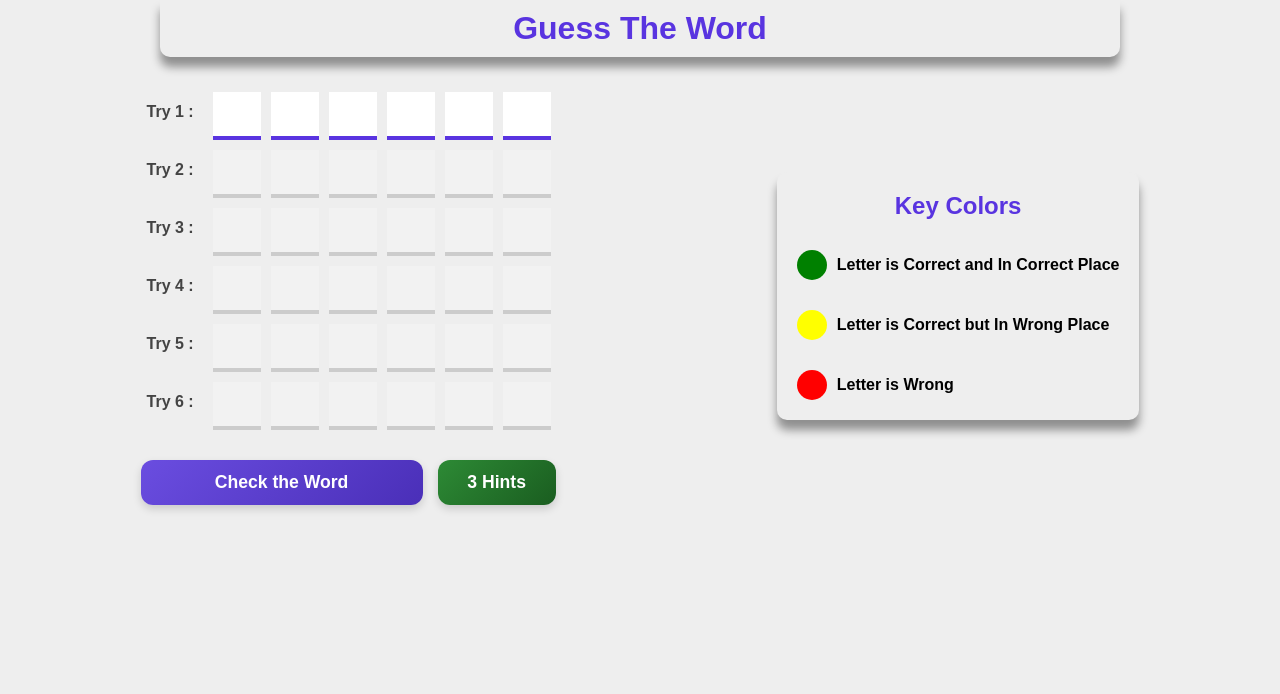
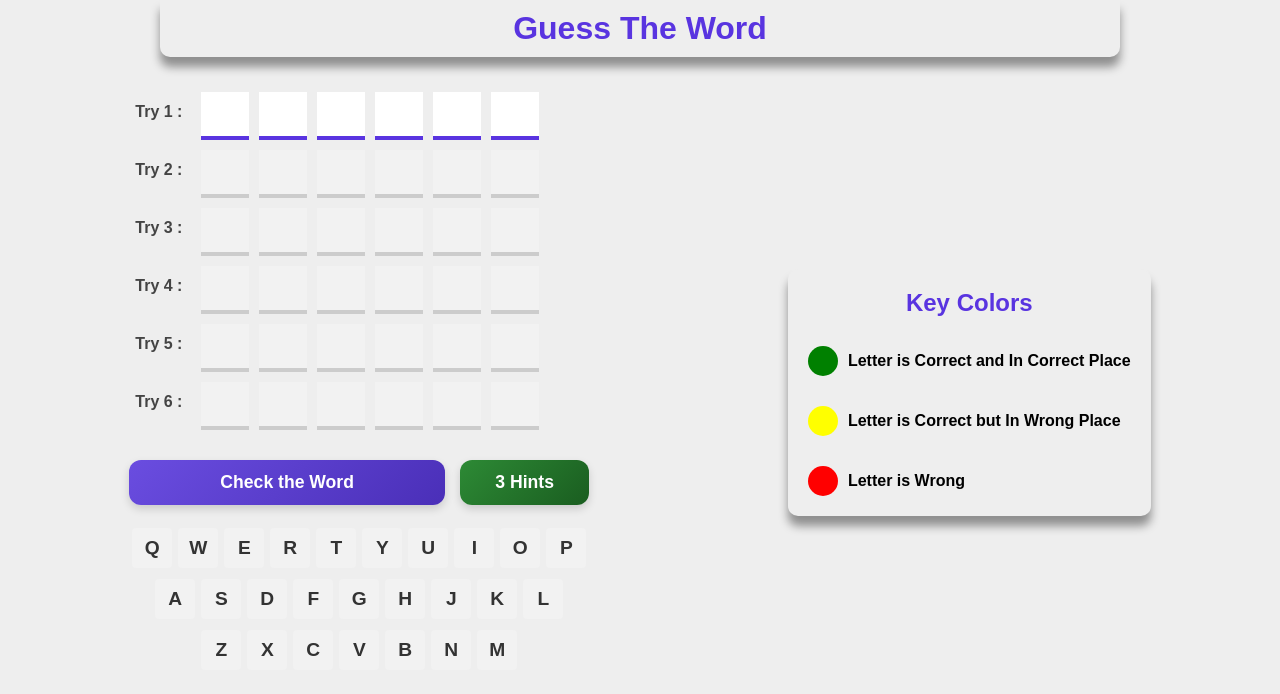
Before and after one commit to LailaMosbah/GuessTheWordGame, a React (Vite) app: page / in a window 1280 px wide. Shown: the top 694 px of the page. Built offline with nearby package versions, Linux system fonts and the light colour scheme.

Commit message:
add keyboard component and hint handler

```diff
--- a/src/components/Controls.jsx
+++ b/src/components/Controls.jsx
@@ -1,20 +1,18 @@
-import React, { useState } from "react";
+import React from "react";
 import styles from "../styles/control.module.css";
 
-export default function Controls({ checkWord }) {
-  const [noOfHints, setNoOfHints] = useState(3);
-
-  function useHint() {
-    if (noOfHints > 0) setNoOfHints(noOfHints - 1);
-  }
-
+export default function Controls({ checkWord, onHint, hintsRemaining }) {
   return (
     <div className={styles.container}>
       <button className={styles.checkBtn} onClick={checkWord}>
         Check the Word
       </button>
-      <button onClick={useHint} className={styles.checkhint}>
-        <span>{noOfHints}</span> Hints
+      <button
+        onClick={onHint}
+        className={styles.checkhint}
+        disabled={hintsRemaining === 0}
+      >
+        <span>{hintsRemaining}</span> Hints
       </button>
     </div>
   );
--- a/src/components/GameArea.jsx
+++ b/src/components/GameArea.jsx
@@ -2,47 +2,59 @@ import React, { useState } from "react";
 import Inputs from "./Inputs";
 import Controls from "./Controls";
 import Message from "./Message";
+import Keyboard from "./Keyboard";
 import words from "../data/words";
 
 export default function GameArea() {
   const wordLength = 6;
   const numberOfTries = 6;
-
-  // Pick random word
+  const [currentRow, setCurrentRow] = useState(0);
+  const [currentCol, setCurrentCol] = useState(0);
   const [targetWord] = useState(
     words[Math.floor(Math.random() * words.length)]
   );
-
-  // Track attempts
   const [tries, setTries] = useState(
     Array(numberOfTries).fill(Array(wordLength).fill({ value: "", status: "" }))
   );
   const [currentTry, setCurrentTry] = useState(0);
   const [message, setMessage] = useState("");
+  const [score, setScore] = useState(0);
+  const [usedLetters, setUsedLetters] = useState({ hintsRemaining: 3 });
 
   // Handle typing in inputs
   function handleInputChange(rowIndex, colIndex, value) {
     const updatedTries = tries.map((row, r) =>
       r === rowIndex
         ? row.map((cell, c) =>
-            c === colIndex ? { ...cell, value, status: "" } : cell
+            c === colIndex
+              ? { ...cell, value: value.toLowerCase(), status: "" }
+              : cell
           )
         : row
     );
     setTries(updatedTries);
+    setCurrentCol(colIndex + 1); // Update current column for focus
   }
 
   // Check if word is correct
   function checkWord() {
     const attempt = tries[currentTry];
     let newRow = attempt.map((cell, i) => {
-      if (cell.value === targetWord[i]) {
-        return { ...cell, status: "right" };
-      } else if (targetWord.includes(cell.value)) {
-        return { ...cell, status: "place" };
-      } else {
-        return { ...cell, status: "wrong" };
+      const letter = cell.value.toLowerCase();
+      let status = "wrong";
+      if (letter === targetWord[i].toLowerCase()) {
+        status = "right";
+      } else if (targetWord.includes(letter)) {
+        status = "place";
       }
+
+      setUsedLetters((prev) => ({
+        ...prev,
+        [letter]:
+          status === "right" ? "right" : status === "place" ? "place" : "wrong",
+      }));
+
+      return { ...cell, status };
     });
 
     const updatedTries = tries.map((row, r) =>
@@ -52,12 +64,62 @@ export default function GameArea() {
     setTries(updatedTries);
 
     if (newRow.every((cell) => cell.status === "right")) {
-      setMessage("🎉 You guessed the word!");
+      const newScore =
+        1000 - currentTry * 100 + usedLetters.hintsRemaining * 50;
+      setScore(newScore);
+      setMessage(`🎉 You guessed the word! Score: ${newScore}`);
     } else if (currentTry === numberOfTries - 1) {
       setMessage(`😢 Game Over! The word was ${targetWord}`);
     } else {
       setCurrentTry(currentTry + 1);
+      setCurrentRow(currentRow + 1);
+      setCurrentCol(0); // Reset column for new row
     }
+  }
+
+  // Hint function
+  function handleHint() {
+    if (usedLetters.hintsRemaining <= 0) return;
+
+    const word = targetWord.toLowerCase();
+
+    // build order: currentCol..end, then 0..currentCol-1
+    const indices = [...Array(wordLength).keys()];
+    const order = indices
+      .slice(currentCol)
+      .concat(indices.slice(0, currentCol));
+
+    // find first slot that's empty or wrong
+    let applyAt = -1;
+    for (const i of order) {
+      const cellVal = (tries[currentRow][i].value || "").toLowerCase();
+      if (cellVal !== word[i]) {
+        applyAt = i;
+        break;
+      }
+    }
+    if (applyAt === -1) return; // row is already perfect
+
+    // immutably update just the current row/cell
+    setTries((prev) =>
+      prev.map((row, r) =>
+        r === currentRow
+          ? row.map((cell, c) =>
+              c === applyAt
+                ? { value: word[applyAt], status: "right" }
+                : { ...cell }
+            )
+          : row
+      )
+    );
+
+    setUsedLetters((prev) => ({
+      ...prev,
+      [word[applyAt]]: "right",
+      hintsRemaining: prev.hintsRemaining - 1,
+    }));
+
+    setCurrentCol(Math.min(applyAt + 1, wordLength - 1));
   }
 
   return (
@@ -66,9 +128,16 @@ export default function GameArea() {
         tries={tries}
         currentTry={currentTry}
         handleInputChange={handleInputChange}
+        currentRow={currentRow}
+        currentCol={currentCol}
       />
-      <Controls checkWord={checkWord} />
+      <Controls
+        checkWord={checkWord}
+        onHint={handleHint}
+        hintsRemaining={usedLetters.hintsRemaining}
+      />
       <Message message={message} />
+      <Keyboard usedLetters={usedLetters} />
     </div>
   );
 }
--- a/src/components/InputTry.jsx
+++ b/src/components/InputTry.jsx
@@ -1,4 +1,4 @@
-import React, { useRef } from "react";
+import React, { useRef, useEffect } from "react";
 import styles from "../styles/inputs.module.css";
 
 export default function InputTry({
@@ -6,15 +6,28 @@ export default function InputTry({
   row,
   rowIndex,
   handleInputChange,
+  currentCol,
 }) {
   const inputRefs = useRef([]);
 
-  // Handle Arrows
+  // Auto-focus the current column
+  useEffect(() => {
+    if (isActive && currentCol < row.length && inputRefs.current[currentCol]) {
+      inputRefs.current[currentCol].focus();
+    }
+  }, [currentCol, isActive]);
+
+  // Handle Arrows and input
   function handleKeyDown(e, index) {
-    if (e.key === "ArrowRight" && index < row.length - 1)
+    if (e.key === "ArrowRight" && index < row.length - 1) {
       inputRefs.current[index + 1].focus();
-    if (e.key === "ArrowLeft" && index > 0)
+    }
+    if (e.key === "ArrowLeft" && index > 0) {
       inputRefs.current[index - 1].focus();
+    }
+    if (e.key === "Backspace" && !row[index].value && index > 0) {
+      inputRefs.current[index - 1].focus();
+    }
   }
 
   return (
@@ -37,9 +50,13 @@ export default function InputTry({
             }
             disabled={!isActive}
             onKeyDown={(e) => handleKeyDown(e, indexInput)}
-            onChange={(e) =>
-              handleInputChange(rowIndex, indexInput, e.target.value)
-            }
+            onChange={(e) => {
+              handleInputChange(rowIndex, indexInput, e.target.value);
+              // Auto-focus next input
+              if (indexInput < row.length - 1 && e.target.value) {
+                inputRefs.current[indexInput + 1].focus();
+              }
+            }}
           />
         </div>
       ))}
--- /dev/null
+++ b/src/components/Keyboard.jsx
@@ -0,0 +1,35 @@
+import React from "react";
+import styles from "../styles/keyboard.module.css";
+
+export default function Keyboard({ usedLetters }) {
+  const keyboardRows = [
+    ["q", "w", "e", "r", "t", "y", "u", "i", "o", "p"],
+    ["a", "s", "d", "f", "g", "h", "j", "k", "l"],
+    ["z", "x", "c", "v", "b", "n", "m"],
+  ];
+
+  return (
+    <div className={styles.keyboard}>
+      {keyboardRows.map((row, rowIndex) => (
+        <div key={rowIndex} className={styles.keyboardRow}>
+          {row.map((letter) => (
+            <div
+              key={letter}
+              className={`${styles.key} ${
+                usedLetters[letter] === "right"
+                  ? styles.keyRight
+                  : usedLetters[letter] === "place"
+                  ? styles.keyPlace
+                  : usedLetters[letter] === "wrong"
+                  ? styles.keyWrong
+                  : ""
+              }`}
+            >
+              {letter.toUpperCase()}
+            </div>
+          ))}
+        </div>
+      ))}
+    </div>
+  );
+}
--- a/src/components/Message.jsx
+++ b/src/components/Message.jsx
@@ -1,5 +1,6 @@
 import React from "react";
+import styles from "../styles/message.module.css";
 
 export default function Message({ message }) {
-  return message ? <h2>{message}</h2> : null;
+  return message ? <h2 className={styles.message}>{message}</h2> : null;
 }
--- /dev/null
+++ b/src/styles/keyboard.module.css
@@ -0,0 +1,42 @@
+.keyboard {
+    margin: 20px auto;
+    max-width: 600px;
+    display: flex;
+    flex-direction: column;
+    align-items: center;
+}
+
+.keyboardRow {
+    display: flex;
+    justify-content: center;
+    margin-bottom: 5px;
+}
+
+.key {
+    width: 40px;
+    height: 40px;
+    margin: 3px;
+    display: flex;
+    align-items: center;
+    justify-content: center;
+    background-color: #f2f2f2;
+    border-radius: 4px;
+    font-weight: bold;
+    font-size: 1.2rem;
+    color: #333;
+}
+
+.keyRight {
+    background-color: #33ff0023;
+    border: 2px solid #33ff00;
+}
+
+.keyPlace {
+    background-color: rgba(255, 251, 0, 0.103);
+    border: 2px solid #fffb00;
+}
+
+.keyWrong {
+    background-color: rgba(255, 0, 0, 0.103);
+    border: 2px solid #ff0000;
+}
--- /dev/null
+++ b/src/styles/message.module.css
@@ -0,0 +1,6 @@
+.message {
+    text-align: center;
+    color: #5934e0;
+    margin: 20px 0;
+    font-size: 1.5rem;
+}
```
